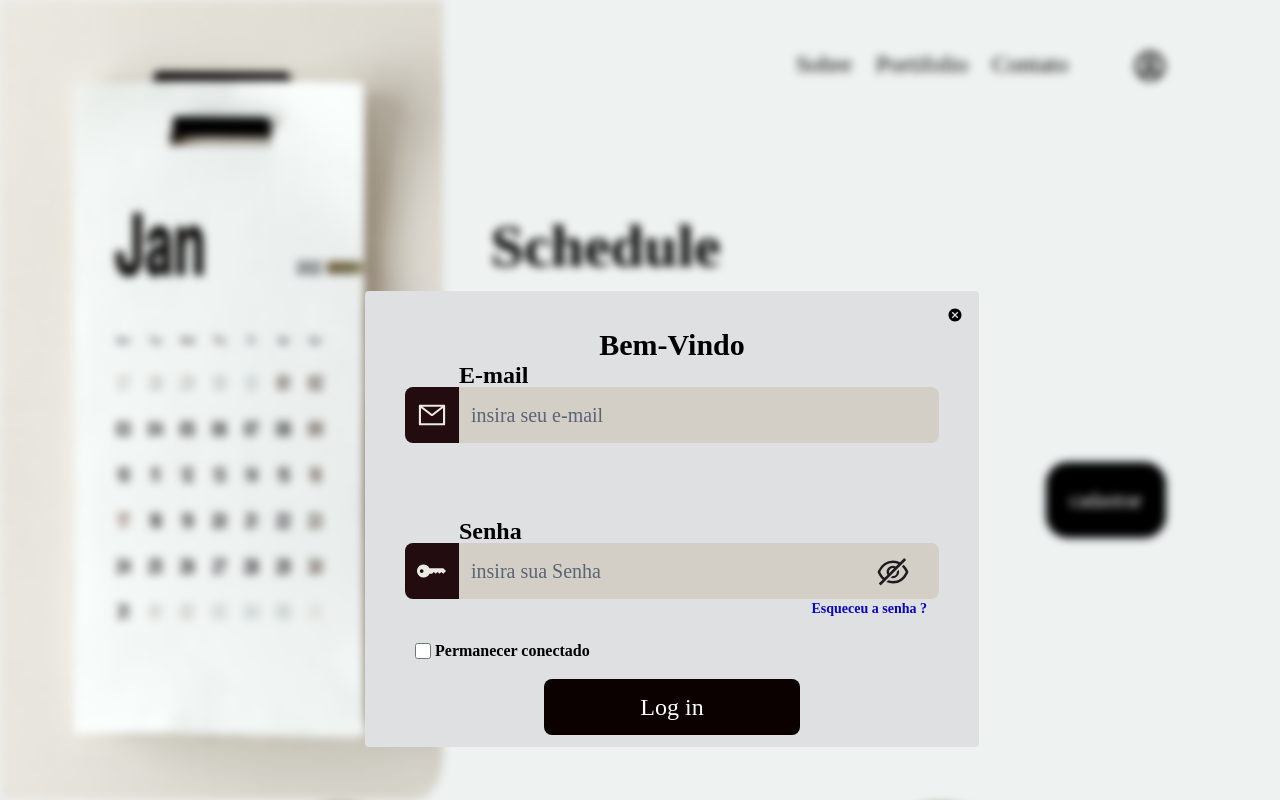
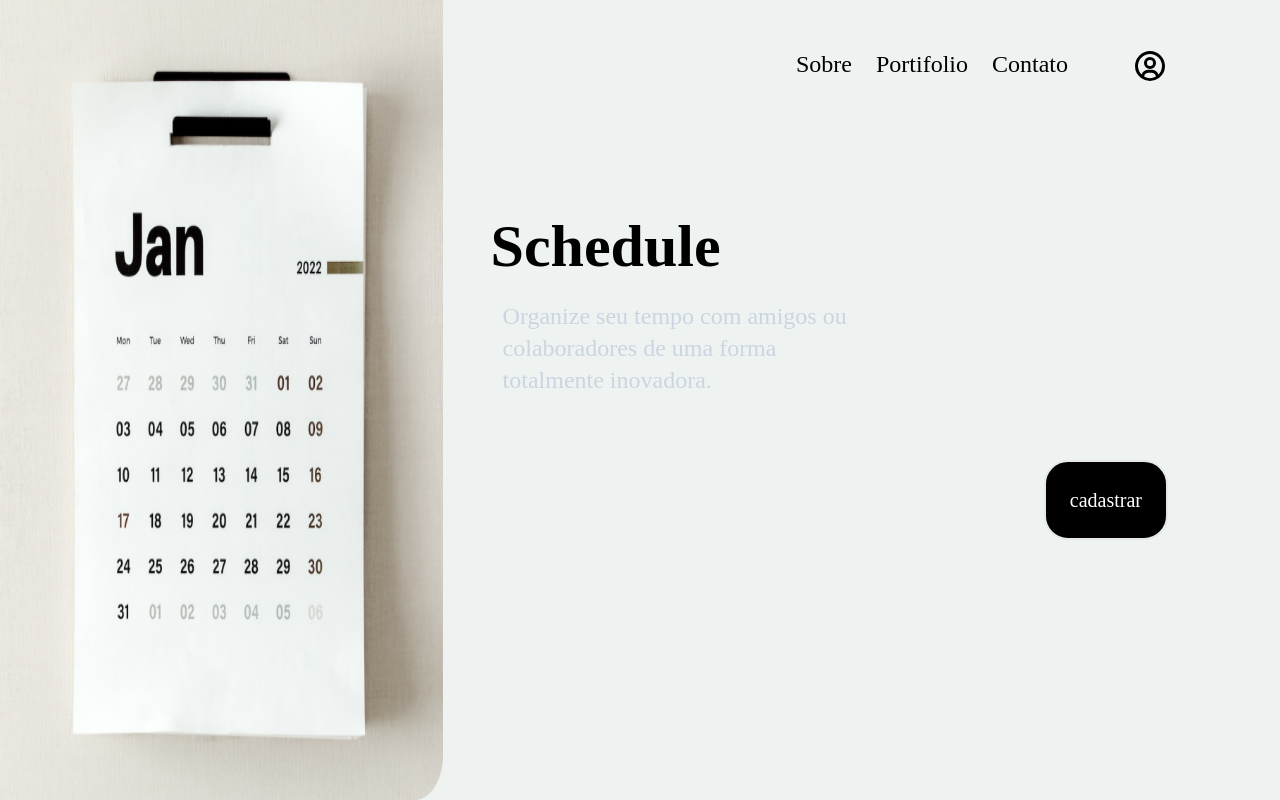
Before and after one commit to Pd-Troia/schedule_vite_tail, a React (Vite) app: page / in a window 1280 px wide. Shown: the top 800 px of the page. Built offline with nearby package versions, Linux system fonts and the light colour scheme; a web font is replaced by a local one.

Commit message:
Login Finished

```diff
--- a/src/components/form/CheckBox.tsx
+++ b/src/components/form/CheckBox.tsx
@@ -2,13 +2,23 @@ import * as React from 'react'
 
 export interface ICheckBoxProps {
     label: string
+    register: Function
+    name: string
+    required: boolean
 }
 
-export function CheckBox({ label }: ICheckBoxProps) {
+export function CheckBox({ label,register,name,required }: ICheckBoxProps) {
     return (
-        <div className='flex justify-center items-center'>
-            <input className='w-4 h-4' type="checkbox" id={label} />
-            <label className='font-semibold ml-1' htmlFor={label}>{label}</label>
+        <div className="flex items-center justify-center">
+            <input
+                {...register(name, { required: required })}
+                className="h-4 w-4"
+                type="checkbox"
+                id={name}
+            />
+            <label className="ml-1 font-semibold" htmlFor={label}>
+                {label}
+            </label>
         </div>
     )
 }
--- /dev/null
+++ b/src/components/form/LinkLoginSocial.tsx
@@ -0,0 +1,22 @@
+import * as React from 'react';
+import { FcGoogle } from 'react-icons/fc'
+import { BsFacebook } from 'react-icons/bs'
+import { TfiApple } from 'react-icons/tfi'
+export interface ILinkLoginSocialProps {
+}
+
+export function LinkLoginSocial (props: ILinkLoginSocialProps) {
+  return (
+      <div className="flex items-center justify-center text-4xl">
+          <div>
+              <FcGoogle />
+          </div>
+          <div className='mx-5 text-blue-700'>
+              <BsFacebook />
+          </div>
+          <div>
+              <TfiApple/>
+          </div>
+      </div>
+  )
+}
--- a/src/components/form/LoginForm.tsx
+++ b/src/components/form/LoginForm.tsx
@@ -10,9 +10,11 @@ import { BsFillKeyFill, BsKeyFill } from 'react-icons/bs'
 import { ButtonInputVisible } from './ButtonInputVisible'
 import { CheckBox } from './CheckBox'
 import { Link } from 'react-router-dom'
+import { LinkLoginSocial } from './LinkLoginSocial'
 export interface ILoginFormProps {
     email?: string
     password?: string
+    stayConectected?: boolean
 }
 
 export function LoginForm(props: ILoginFormProps) {
@@ -122,24 +124,53 @@ export function LoginForm(props: ILoginFormProps) {
                                     actualState={showPassword}
                                 />
                             </div>
-                            <div className="absolute -left-11 top-24">
-                                <CheckBox label={"Permanecer conectado"}></CheckBox>
+                            <div className="absolute -left-11 -bottom-9">
+                                <CheckBox
+                                    label={'Permanecer conectado'}
+                                    register = {register}
+                                    name = "stayConectected"
+                                    required = {true}
+                                ></CheckBox>
                             </div>
-                            <div className='absolute right-3'>
+                            <div className="absolute right-3">
                                 <Link to="/">
-                                    <p className='text-blueLink text-sm font-semibold'>Esqueceu a senha ?</p>
+                                    <p className="text-sm font-semibold text-blueLink">
+                                        Esqueceu a senha ?
+                                    </p>
                                 </Link>
                             </div>
                         </div>
                     </div>
                     {errors.password && (
-                        <p className="text-redFail">
-                            * {errors.password.message} *
-                        </p>
+                        <div className="mt-10">
+                            <p className="text-redFail">
+                                * {errors.password.message} *
+                            </p>
+                        </div>
                     )}
                 </div>
-                <div className='flex justify-center mt-20 '>
-                    <button className="px-24 py-3 bg-black-90 rounded-lg text-2xl text-white">Log in</button>
+                <div className="mt-12 flex justify-center ">
+                    <button className="rounded-lg bg-black-90 px-24 py-3 text-2xl text-white">
+                        Log in
+                    </button>
+                </div>
+                <div className="flex items-center justify-center flex-col">
+                    <div>
+                        <p> Ou use uma de nossas redes sociais</p>
+                    </div>
+                    <div>
+                        <LinkLoginSocial />
+                    </div>
+                </div>
+                <div className="flex items-center justify-center">
+                    <p className="mt-3 text-xl font-semibold">
+                        Ainda não tem uma conta ?
+                        <Link to="/register">
+                            <span className="font-bold text-blueLink ml-2">
+                                Se registre aqui.
+                            </span>
+                        </Link>
+                    </p>
                 </div>
             </form>
         </div>
--- a/src/components/pages/Home.tsx
+++ b/src/components/pages/Home.tsx
@@ -11,7 +11,7 @@ export const homeContext = createContext<Dispatch<boolean>>(() =>
 )
 
 export function Home(props: IHomeProps) {
-    const [toggleLogin, setToggleLogin] = useState<boolean>(true)
+    const [toggleLogin, setToggleLogin] = useState<boolean>(false)
     return (
         <homeContext.Provider value={setToggleLogin}>
             <div className={'relative bg-greybg '}>
```
